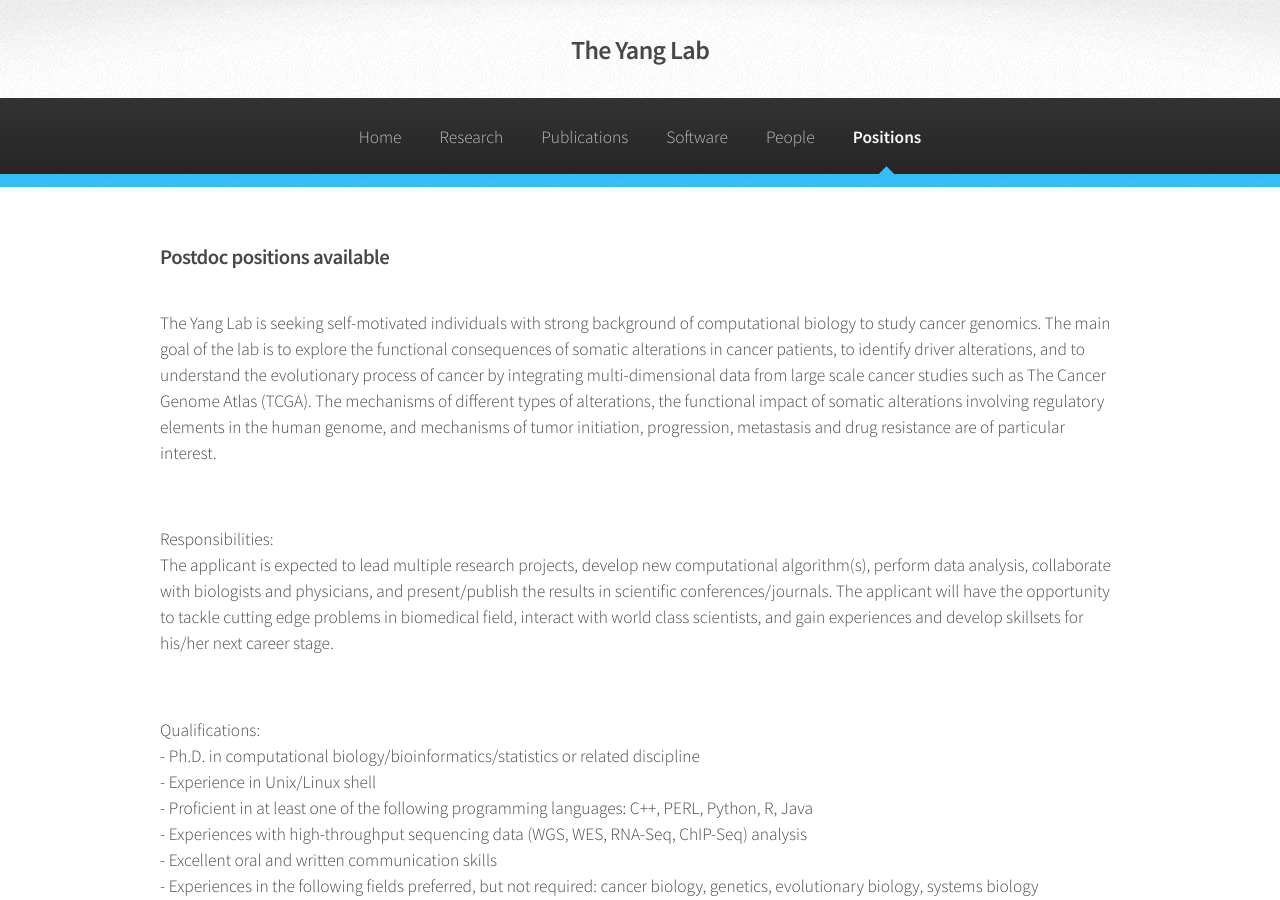
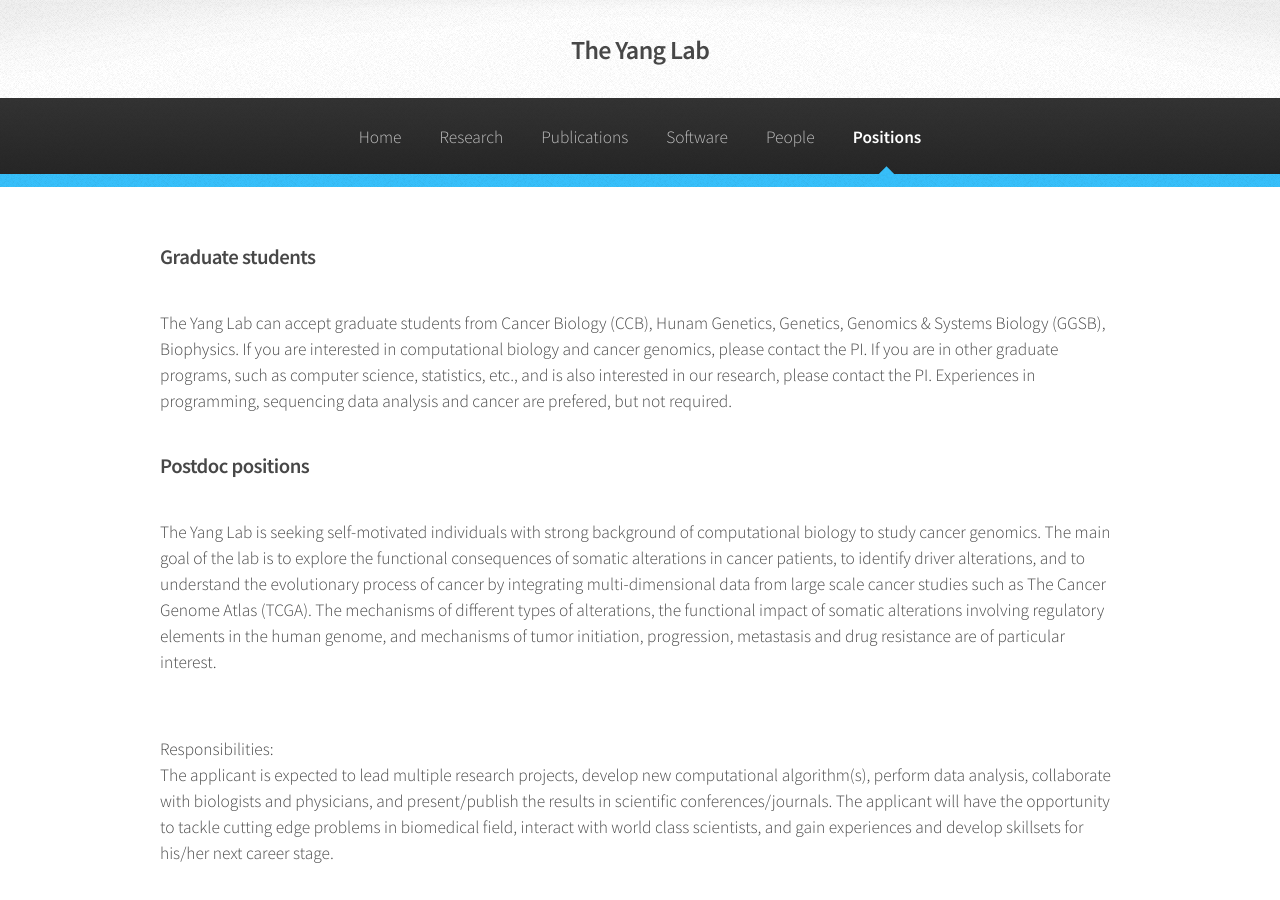
Before and after one commit to guru-yang/test, a Jekyll site: the page built from positions.html, in a window 1280 px wide and 900 px high. Built offline with Jekyll 4.4.1, drawn with Linux system fonts in a browser that asks for light colours.

Commit message:
position

```diff
--- a/positions.html
+++ b/positions.html
@@ -12,7 +12,10 @@ layout: default
 					<article>
 
 
-						<h3>Postdoc positions available</h3>
+						<h3>Graduate students</h3>
+						<p></p>
+						<p>The Yang Lab can accept graduate students from Cancer Biology (CCB), Hunam Genetics, Genetics, Genomics & Systems Biology (GGSB), Biophysics. If you are interested in computational biology and cancer genomics, please contact the PI. If you are in other graduate programs, such as computer science, statistics, etc., and is also interested in our research, please contact the PI. Experiences in programming, sequencing data analysis and cancer are prefered, but not required.</p>
+						<h3>Postdoc positions</h3>
 						<p></p>
 						<p>The Yang Lab is seeking self-motivated individuals with strong background of computational biology to study cancer genomics. The main goal of the lab is to explore the functional consequences of somatic alterations in cancer patients, to identify driver alterations, and to understand the evolutionary process of cancer by integrating multi-dimensional data from large scale cancer studies such as The Cancer Genome Atlas (TCGA). The mechanisms of different types of alterations, the functional impact of somatic alterations involving regulatory elements in the human genome, and mechanisms of tumor initiation, progression, metastasis and drug resistance are of particular interest. </p>
             <br>Responsibilities:</br>
```
